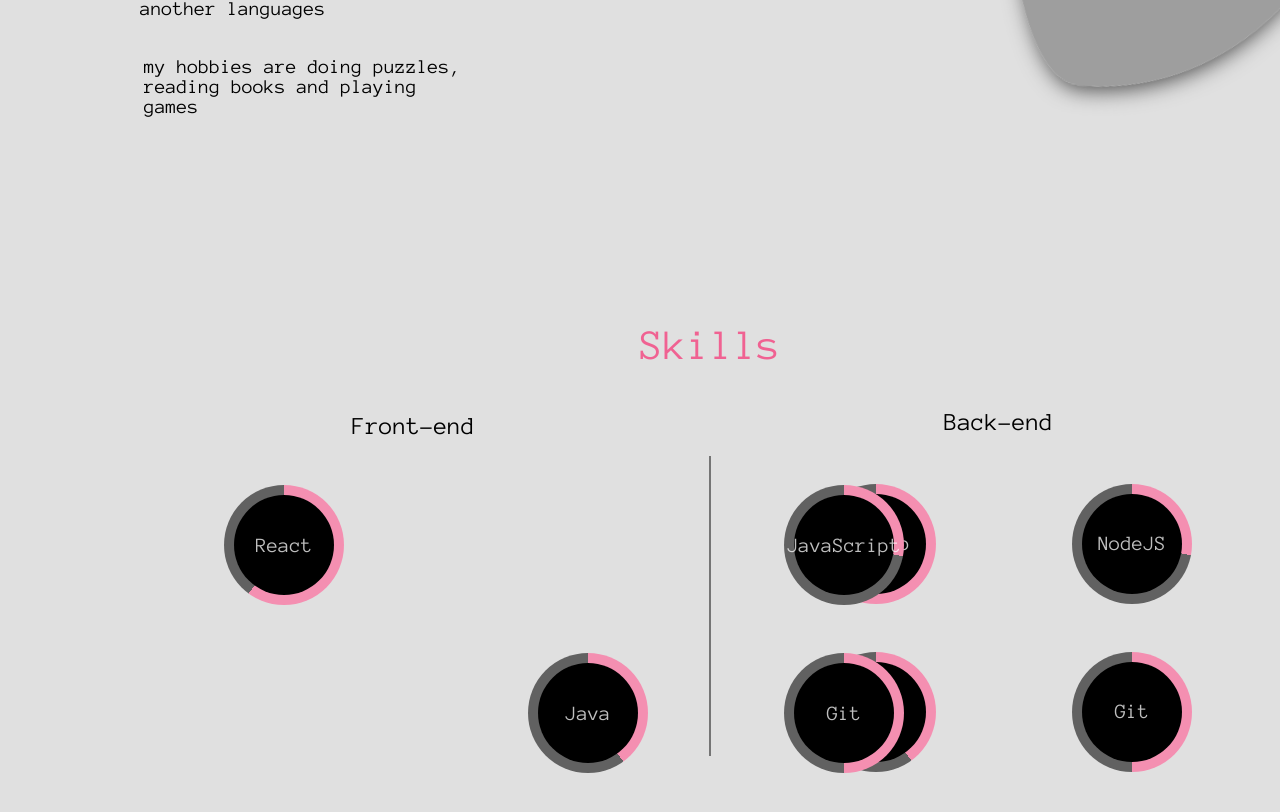
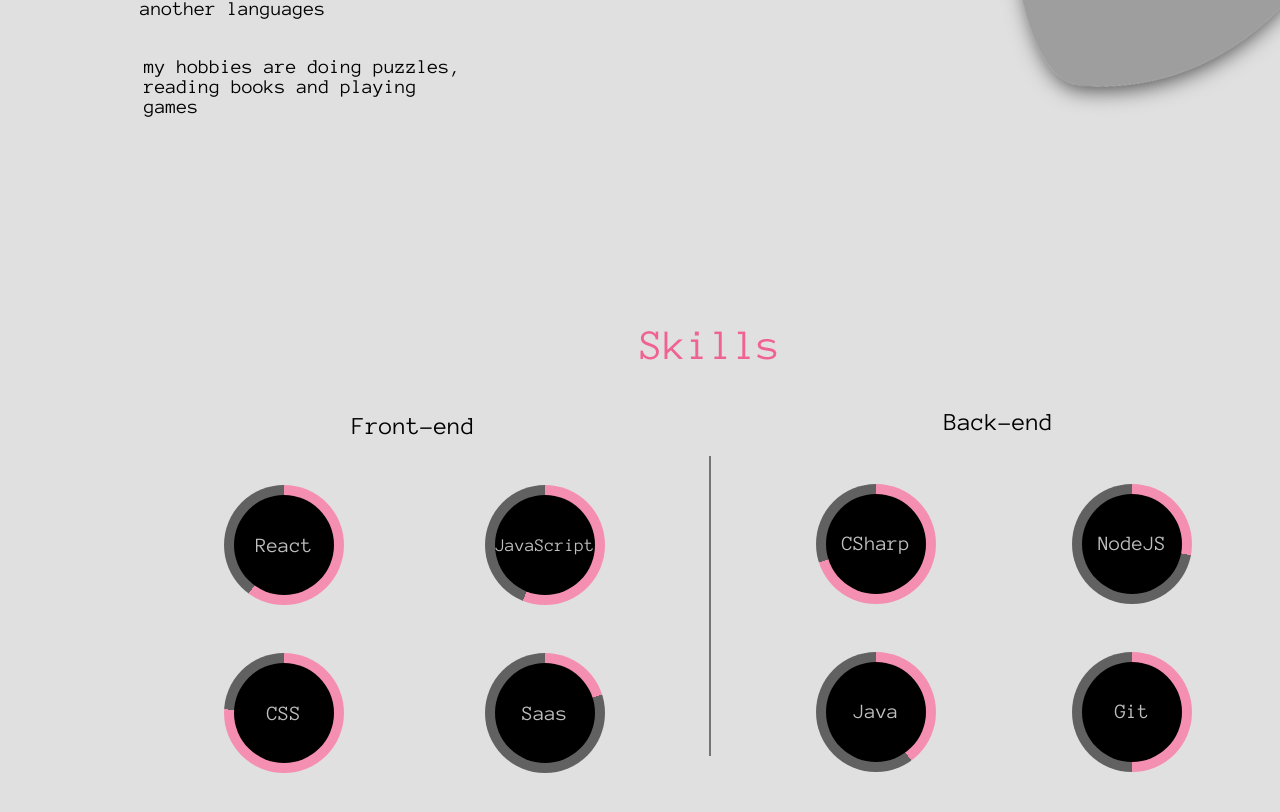
Before and after one commit to atir75/Portfolio-React, a React (Vite) app: page / in a window 1280 px wide. Shown: the part 1119-1931 px from the top of the page. Built offline with nearby package versions, Linux system fonts and the light colour scheme; grey boxes are pictures that could not be loaded.

Commit message:
feat: finished skills

```diff
--- a/src/components/Skilss/index.tsx
+++ b/src/components/Skilss/index.tsx
@@ -36,10 +36,10 @@ export function Skills() {
                     <div className="test">JavaScript</div>
                 </div>
                 <div className="circle per-50f">
-                    <div className="inner">Java</div>
+                    <div className="inner">CSS</div>
                 </div>
                 <div className="circle per-75f">
-                    <div className="inner">Git</div>
+                    <div className="inner">Saas</div>
                 </div>
             </div>
 
--- a/src/components/Skilss/styles.css
+++ b/src/components/Skilss/styles.css
@@ -153,17 +153,18 @@
     margin-top: -22.9rem;
   }
   .circle.per-25f {
-    background-image: conic-gradient(#F48FB1 28%, #616161 0);
-    margin-left: 19rem;
+    background-image: conic-gradient(#F48FB1 56%, #616161 0);
+    margin-left: 0.3rem;
     margin-top: -8rem;
+    font-size: 14px;
   }
   .circle.per-50f {
-    background-image: conic-gradient(#F48FB1 40%, #616161 0);
-    margin-left: 3rem;
+    background-image: conic-gradient(#F48FB1 76%, #616161 0);
+    margin-left: -16rem;
     margin-top: 3rem;
   }
   .circle.per-75f {
-    background-image: conic-gradient(#F48FB1 50%, #616161 0);
-    margin-left: 19rem;
+    background-image: conic-gradient(#F48FB1 20%, #616161 0);
+    margin-left: 0.3rem;
     margin-top: -8rem;
   }
```
